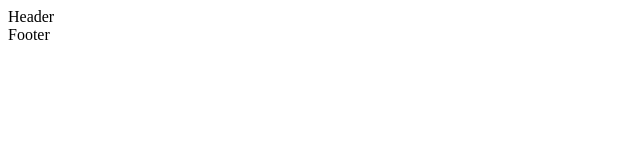
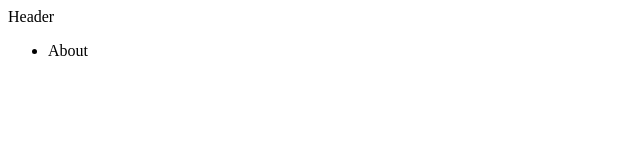
Before and after one commit to divifier/team-work, a plain HTML site: page index.html in a window 1280 px wide. Shown: the full height of the page, 0-640 px from the left. Drawn offline with Linux system fonts and the light colour scheme.

Commit message:
added about us item in footer

```diff
--- a/index.html
+++ b/index.html
@@ -7,6 +7,10 @@
 </head>
 <body>
     <header>Header</header>
-    <footer>Footer</footer>
+    <footer>
+        <ul>
+            <li>About</li>
+        </ul>
+    </footer>
 </body>
 </html>
```
